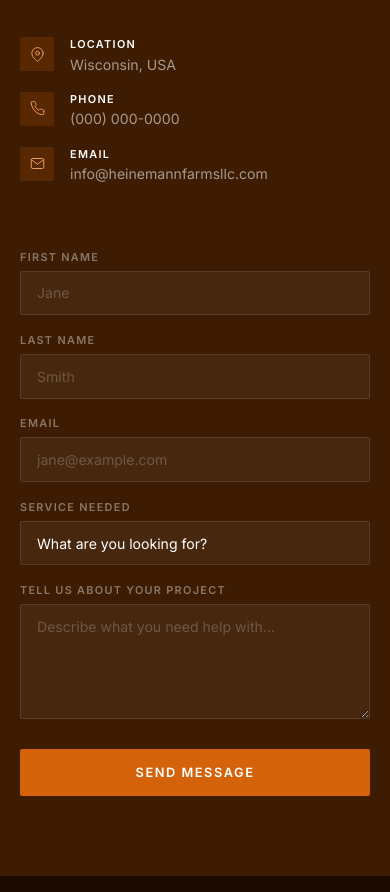
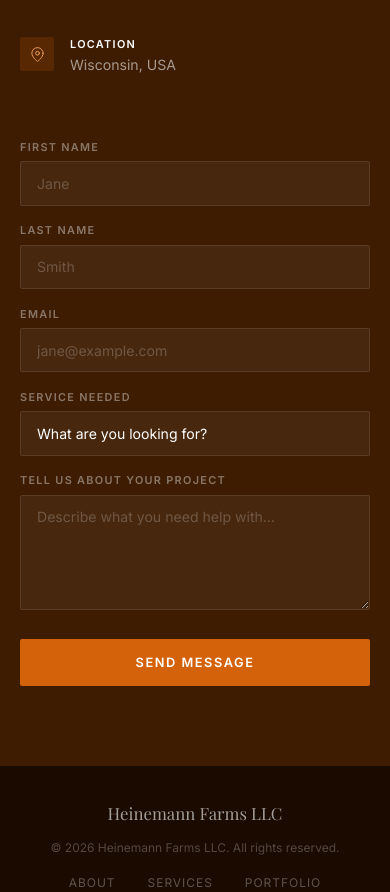
Before and after one commit to rocketsciencenerd/heinemannfarmsllc, a plain HTML site: page index.html in a window 390 px wide. Shown: the part 7696-8588 px from the top of the page. Drawn offline with nearby package versions, Linux system fonts and the light colour scheme; a web font is replaced by a local one.

Commit message:
Remove phone and email from contact section

```diff
--- a/index.html
+++ b/index.html
@@ -1363,27 +1363,6 @@
                     </div>
                 </div>
 
-                <div class="contact-detail">
-                    <div class="cd-icon">
-                        <svg viewBox="0 0 24 24"><path d="M22 16.92v3a2 2 0 0 1-2.18 2 19.79 19.79 0 0 1-8.63-3.07A19.5 19.5 0 0 1 4.99 12a19.79 19.79 0 0 1-3.07-8.67A2 2 0 0 1 3.92 1h3a2 2 0 0 1 2 1.72 12.84 12.84 0 0 0 .7 2.81 2 2 0 0 1-.45 2.11L8.09 8.91a16 16 0 0 0 6 6l1.27-1.27a2 2 0 0 1 2.11-.45 12.84 12.84 0 0 0 2.81.7A2 2 0 0 1 22 16.92z"/></svg>
-                    </div>
-                    <div class="cd-text">
-                        <strong>Phone</strong>
-                        <!-- Update with your real phone number -->
-                        <span>(000) 000-0000</span>
-                    </div>
-                </div>
-
-                <div class="contact-detail">
-                    <div class="cd-icon">
-                        <svg viewBox="0 0 24 24"><path d="M4 4h16c1.1 0 2 .9 2 2v12c0 1.1-.9 2-2 2H4c-1.1 0-2-.9-2-2V6c0-1.1.9-2 2-2z"/><polyline points="22,6 12,13 2,6"/></svg>
-                    </div>
-                    <div class="cd-text">
-                        <strong>Email</strong>
-                        <!-- Update with your real email -->
-                        <span>info@heinemannfarmsllc.com</span>
-                    </div>
-                </div>
             </div>
 
             <div class="fade-up">
```
